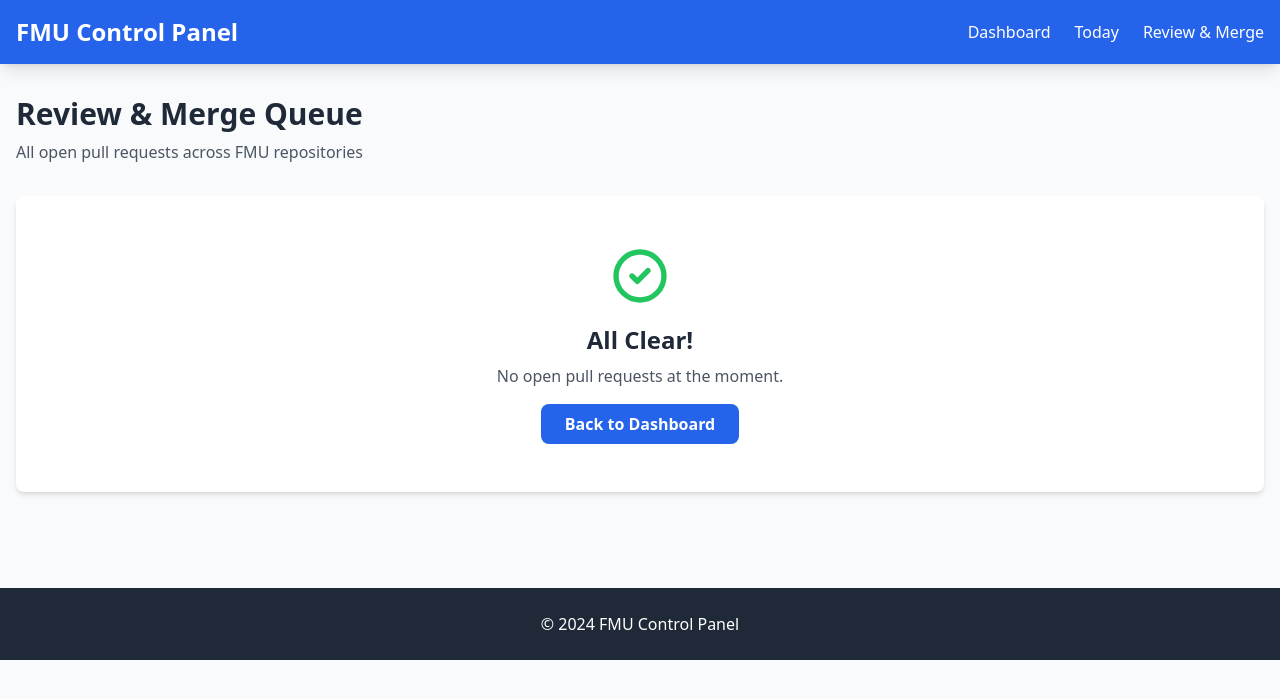
After one commit to munaimtahir/fmucontrolpanel, a Django app: page /review-merge/ in a window 1280 px wide. The commit adds this page. Shown: the top 699 px of the page. Run offline with Django 5.2, Linux system fonts and the light colour scheme; data that the repository does not hold is empty; some libraries are stand-ins or nearby versions.

Commit message:
Stage 2: GitHub read-only integration with PR/commit/issue display
Co-authored-by: munaimtahir <209595498+munaimtahir@users.noreply.github.com>

```diff
--- a/backend/fmucontrolpanel/settings.py
+++ b/backend/fmucontrolpanel/settings.py
@@ -11,6 +11,7 @@ https://docs.djangoproject.com/en/5.2/ref/settings/
 """
 
 from pathlib import Path
+import os
 
 # Build paths inside the project like this: BASE_DIR / 'subdir'.
 BASE_DIR = Path(__file__).resolve().parent.parent
@@ -121,3 +122,6 @@ STATIC_URL = 'static/'
 # https://docs.djangoproject.com/en/5.2/ref/settings/#default-auto-field
 
 DEFAULT_AUTO_FIELD = 'django.db.models.BigAutoField'
+
+# GitHub Integration
+GITHUB_TOKEN = os.environ.get('GITHUB_TOKEN', '')
--- a/backend/fmucontrolpanel/urls.py
+++ b/backend/fmucontrolpanel/urls.py
@@ -23,5 +23,6 @@ urlpatterns = [
     path('project/<int:project_id>/', views.project_detail, name='project_detail'),
     path('task/<int:task_id>/toggle/', views.toggle_task_status, name='toggle_task_status'),
     path('today/', views.today_view, name='today'),
+    path('review-merge/', views.review_merge_queue, name='review_merge'),
     path('admin/', admin.site.urls),
 ]
--- a/backend/main/management/commands/seed_projects.py
+++ b/backend/main/management/commands/seed_projects.py
@@ -17,6 +17,7 @@ class Command(BaseCommand):
         project1 = Project.objects.create(
             name='FMU Consultation System',
             description='Web-based consultation system for FMU clients to schedule and manage appointments.',
+            repo_name='fmu/consultation-system',
             status='IN_PROGRESS',
             risk='MEDIUM',
             summary='Backend API complete, frontend integration in progress. Expected completion next month.',
@@ -51,6 +52,7 @@ class Command(BaseCommand):
         project2 = Project.objects.create(
             name='FMU Website',
             description='Main FMU corporate website with service information and contact forms.',
+            repo_name='fmu/website',
             status='IN_PROGRESS',
             risk='LOW',
             summary='Content updates ongoing. New landing page design approved.',
@@ -91,6 +93,7 @@ class Command(BaseCommand):
         project3 = Project.objects.create(
             name='SIMS',
             description='Student Information Management System for tracking academic records and enrollment.',
+            repo_name='fmu/sims',
             status='PLANNING',
             risk='HIGH',
             summary='Requirements gathering phase. Database schema being finalized.',
@@ -125,6 +128,7 @@ class Command(BaseCommand):
         project4 = Project.objects.create(
             name='Google Workspace',
             description='Google Workspace administration and integration for FMU organization.',
+            repo_name='',  # No GitHub repo for this project
             status='COMPLETED',
             risk='LOW',
             summary='All users migrated successfully. SSO configured and working.',
@@ -163,6 +167,7 @@ class Command(BaseCommand):
         project5 = Project.objects.create(
             name='SIMS/Workspace Database & Sync',
             description='Integration between SIMS and Google Workspace for automated user provisioning.',
+            repo_name='fmu/workspace-sync',
             status='BLOCKED',
             risk='HIGH',
             summary='Waiting for SIMS database schema finalization. Sync architecture designed.',
--- a/backend/main/models.py
+++ b/backend/main/models.py
@@ -21,6 +21,7 @@ class Project(models.Model):
 
     name = models.CharField(max_length=200, unique=True)
     description = models.TextField(blank=True)
+    repo_name = models.CharField(max_length=200, blank=True, help_text="GitHub repository (format: owner/repo)")
     status = models.CharField(max_length=20, choices=STATUS_CHOICES, default='PLANNING')
     risk = models.CharField(max_length=10, choices=RISK_CHOICES, default='LOW')
     summary = models.TextField(blank=True, help_text="Brief project summary")
--- a/backend/main/views.py
+++ b/backend/main/views.py
@@ -2,6 +2,7 @@ from django.shortcuts import render, get_object_or_404, redirect
 from django.http import JsonResponse
 from django.utils import timezone
 from .models import Project, Task, Link, LogEntry
+from .github_client import GitHubClient
 
 
 def home(request):
@@ -45,11 +46,22 @@ def project_detail(request, project_id):
     links = project.links.all()
     logs = project.logs.all()[:10]  # Last 10 log entries
 
+    # Fetch GitHub data if repo_name is set
+    github_data = {}
+    if project.repo_name:
+        github = GitHubClient()
+        github_data = {
+            'pull_requests': github.fetch_pull_requests(project.repo_name),
+            'commits': github.fetch_commits(project.repo_name, limit=5),
+            'issues': github.fetch_issues(project.repo_name),
+        }
+
     return render(request, 'project_detail.html', {
         'project': project,
         'tasks': tasks,
         'links': links,
-        'logs': logs
+        'logs': logs,
+        'github_data': github_data,
     })
 
 
@@ -91,3 +103,23 @@ def today_view(request):
     all_urgent_tasks = (urgent_tasks | overdue_tasks).distinct().order_by('-priority', 'due_date')
 
     return render(request, 'today.html', {'tasks': all_urgent_tasks})
+
+
+def review_merge_queue(request):
+    """Review & Merge Queue showing all open PRs across all repositories"""
+    # Get all projects with GitHub repositories
+    projects = Project.objects.exclude(repo_name='').exclude(repo_name__isnull=True)
+
+    github = GitHubClient()
+    all_prs = []
+
+    for project in projects:
+        prs = github.fetch_pull_requests(project.repo_name, state='open')
+        for pr in prs:
+            pr['project'] = project
+            all_prs.append(pr)
+
+    # Sort by updated_at (most recent first)
+    all_prs.sort(key=lambda x: x.get('updated_at', ''), reverse=True)
+
+    return render(request, 'review_merge.html', {'pull_requests': all_prs})
--- a/backend/requirements.txt
+++ b/backend/requirements.txt
@@ -1,2 +1,3 @@
 Django==5.2.8
 gunicorn==23.0.0
+requests==2.31.0
--- a/backend/templates/base.html
+++ b/backend/templates/base.html
@@ -21,6 +21,7 @@
                 <div class="flex space-x-6">
                     <a href="/" class="hover:text-blue-200 transition">Dashboard</a>
                     <a href="/today/" class="hover:text-blue-200 transition">Today</a>
+                    <a href="/review-merge/" class="hover:text-blue-200 transition">Review & Merge</a>
                 </div>
             </div>
         </div>
--- /dev/null
+++ b/backend/templates/review_merge.html
@@ -0,0 +1,143 @@
+{% extends "base.html" %}
+
+{% block title %}Review & Merge Queue - FMU Control Panel{% endblock %}
+
+{% block content %}
+<div class="max-w-7xl mx-auto">
+    <div class="mb-8">
+        <h2 class="text-3xl font-bold text-gray-800">Review & Merge Queue</h2>
+        <p class="text-gray-600 mt-2">All open pull requests across FMU repositories</p>
+    </div>
+
+    {% if pull_requests %}
+    <div class="bg-white rounded-lg shadow-md overflow-hidden">
+        <div class="divide-y divide-gray-200">
+            {% for pr in pull_requests %}
+            <div class="p-6 hover:bg-gray-50 transition">
+                <div class="flex items-start justify-between">
+                    <div class="flex-1">
+                        <!-- Project Badge -->
+                        <div class="mb-2">
+                            <a href="{% url 'project_detail' pr.project.id %}" class="inline-block px-3 py-1 bg-blue-100 text-blue-800 text-xs font-semibold rounded-full hover:bg-blue-200 transition">
+                                {{ pr.project.name }}
+                            </a>
+                        </div>
+
+                        <!-- PR Title and Number -->
+                        <div class="flex items-start gap-3 mb-2">
+                            <a href="{{ pr.html_url }}" target="_blank" class="text-green-600 font-mono text-sm hover:text-green-800">
+                                #{{ pr.number }}
+                            </a>
+                            <div class="flex-1">
+                                <a href="{{ pr.html_url }}" target="_blank" class="text-lg font-semibold text-gray-800 hover:text-blue-600 transition">
+                                    {{ pr.title }}
+                                </a>
+
+                                <!-- PR Metadata -->
+                                <div class="flex flex-wrap items-center gap-4 mt-2 text-sm text-gray-600">
+                                    <span class="flex items-center gap-1">
+                                        <svg class="w-4 h-4" fill="none" stroke="currentColor" viewBox="0 0 24 24">
+                                            <path stroke-linecap="round" stroke-linejoin="round" stroke-width="2" d="M16 7a4 4 0 11-8 0 4 4 0 018 0zM12 14a7 7 0 00-7 7h14a7 7 0 00-7-7z"></path>
+                                        </svg>
+                                        {{ pr.user }}
+                                    </span>
+
+                                    <span class="flex items-center gap-1">
+                                        <svg class="w-4 h-4" fill="none" stroke="currentColor" viewBox="0 0 24 24">
+                                            <path stroke-linecap="round" stroke-linejoin="round" stroke-width="2" d="M12 8v4l3 3m6-3a9 9 0 11-18 0 9 9 0 0118 0z"></path>
+                                        </svg>
+                                        Updated {{ pr.updated_at|slice:":10" }}
+                                    </span>
+
+                                    <span class="flex items-center gap-1">
+                                        <svg class="w-4 h-4" fill="none" stroke="currentColor" viewBox="0 0 24 24">
+                                            <path stroke-linecap="round" stroke-linejoin="round" stroke-width="2" d="M10 20l4-16m4 4l4 4-4 4M6 16l-4-4 4-4"></path>
+                                        </svg>
+                                        {{ pr.project.repo_name }}
+                                    </span>
+
+                                    {% if pr.draft %}
+                                    <span class="px-2 py-1 bg-gray-100 text-gray-700 text-xs font-semibold rounded">
+                                        Draft
+                                    </span>
+                                    {% endif %}
+                                </div>
+                            </div>
+                        </div>
+                    </div>
+
+                    <!-- Action Button -->
+                    <div class="ml-4">
+                        <a href="{{ pr.html_url }}" target="_blank" class="inline-flex items-center gap-2 px-4 py-2 bg-green-600 text-white rounded-lg hover:bg-green-700 transition font-semibold text-sm">
+                            Review on GitHub
+                            <svg class="w-4 h-4" fill="none" stroke="currentColor" viewBox="0 0 24 24">
+                                <path stroke-linecap="round" stroke-linejoin="round" stroke-width="2" d="M10 6H6a2 2 0 00-2 2v10a2 2 0 002 2h10a2 2 0 002-2v-4M14 4h6m0 0v6m0-6L10 14"></path>
+                            </svg>
+                        </a>
+                    </div>
+                </div>
+            </div>
+            {% endfor %}
+        </div>
+    </div>
+
+    <!-- Summary Stats -->
+    <div class="mt-8 grid grid-cols-1 md:grid-cols-3 gap-6">
+        <div class="bg-white rounded-lg shadow-md p-6">
+            <div class="flex items-center justify-between">
+                <div>
+                    <p class="text-sm text-gray-600 mb-1">Total Open PRs</p>
+                    <p class="text-3xl font-bold text-gray-800">{{ pull_requests|length }}</p>
+                </div>
+                <div class="w-12 h-12 bg-green-100 rounded-full flex items-center justify-center">
+                    <svg class="w-6 h-6 text-green-600" fill="none" stroke="currentColor" viewBox="0 0 24 24">
+                        <path stroke-linecap="round" stroke-linejoin="round" stroke-width="2" d="M9 5H7a2 2 0 00-2 2v12a2 2 0 002 2h10a2 2 0 002-2V7a2 2 0 00-2-2h-2M9 5a2 2 0 002 2h2a2 2 0 002-2M9 5a2 2 0 012-2h2a2 2 0 012 2"></path>
+                    </svg>
+                </div>
+            </div>
+        </div>
+
+        <div class="bg-white rounded-lg shadow-md p-6">
+            <div class="flex items-center justify-between">
+                <div>
+                    <p class="text-sm text-gray-600 mb-1">Active Projects</p>
+                    <p class="text-3xl font-bold text-gray-800">{{ pull_requests|length|default:0 }}</p>
+                </div>
+                <div class="w-12 h-12 bg-blue-100 rounded-full flex items-center justify-center">
+                    <svg class="w-6 h-6 text-blue-600" fill="none" stroke="currentColor" viewBox="0 0 24 24">
+                        <path stroke-linecap="round" stroke-linejoin="round" stroke-width="2" d="M3 7v10a2 2 0 002 2h14a2 2 0 002-2V9a2 2 0 00-2-2h-6l-2-2H5a2 2 0 00-2 2z"></path>
+                    </svg>
+                </div>
+            </div>
+        </div>
+
+        <div class="bg-white rounded-lg shadow-md p-6">
+            <div class="flex items-center justify-between">
+                <div>
+                    <p class="text-sm text-gray-600 mb-1">Needs Review</p>
+                    <p class="text-3xl font-bold text-gray-800">{{ pull_requests|length }}</p>
+                </div>
+                <div class="w-12 h-12 bg-orange-100 rounded-full flex items-center justify-center">
+                    <svg class="w-6 h-6 text-orange-600" fill="none" stroke="currentColor" viewBox="0 0 24 24">
+                        <path stroke-linecap="round" stroke-linejoin="round" stroke-width="2" d="M15 12a3 3 0 11-6 0 3 3 0 016 0z"></path>
+                        <path stroke-linecap="round" stroke-linejoin="round" stroke-width="2" d="M2.458 12C3.732 7.943 7.523 5 12 5c4.478 0 8.268 2.943 9.542 7-1.274 4.057-5.064 7-9.542 7-4.477 0-8.268-2.943-9.542-7z"></path>
+                    </svg>
+                </div>
+            </div>
+        </div>
+    </div>
+
+    {% else %}
+    <div class="bg-white rounded-lg shadow-md p-12 text-center">
+        <svg class="w-16 h-16 mx-auto text-green-500 mb-4" fill="none" stroke="currentColor" viewBox="0 0 24 24">
+            <path stroke-linecap="round" stroke-linejoin="round" stroke-width="2" d="M9 12l2 2 4-4m6 2a9 9 0 11-18 0 9 9 0 0118 0z"></path>
+        </svg>
+        <h3 class="text-2xl font-bold text-gray-800 mb-2">All Clear!</h3>
+        <p class="text-gray-600">No open pull requests at the moment.</p>
+        <a href="/" class="inline-block mt-4 px-6 py-2 bg-blue-600 text-white rounded-lg hover:bg-blue-700 transition font-semibold">
+            Back to Dashboard
+        </a>
+    </div>
+    {% endif %}
+</div>
+{% endblock %}
```
Also changed, not shown: backend/main/github_client.py (added, +173 -0 lines), backend/templates/project_detail.html (+86 -0 lines), README.md, backend/main/migrations/0002_project_repo_name.py (added), 1 other file.
